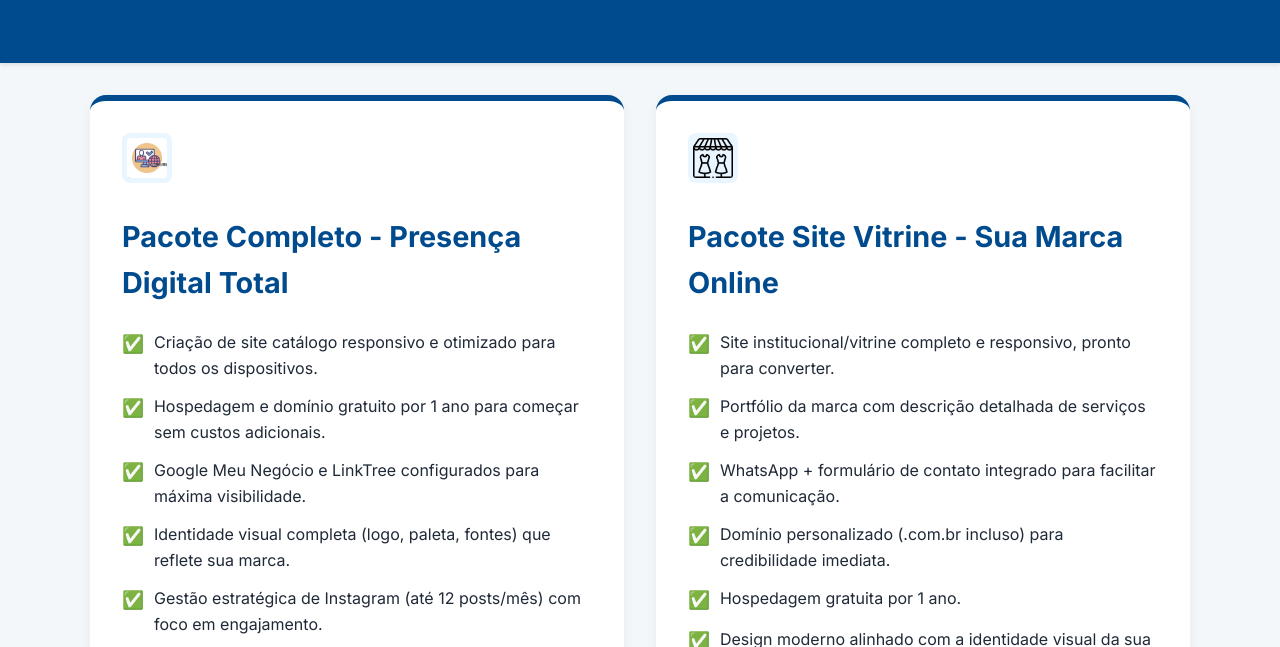
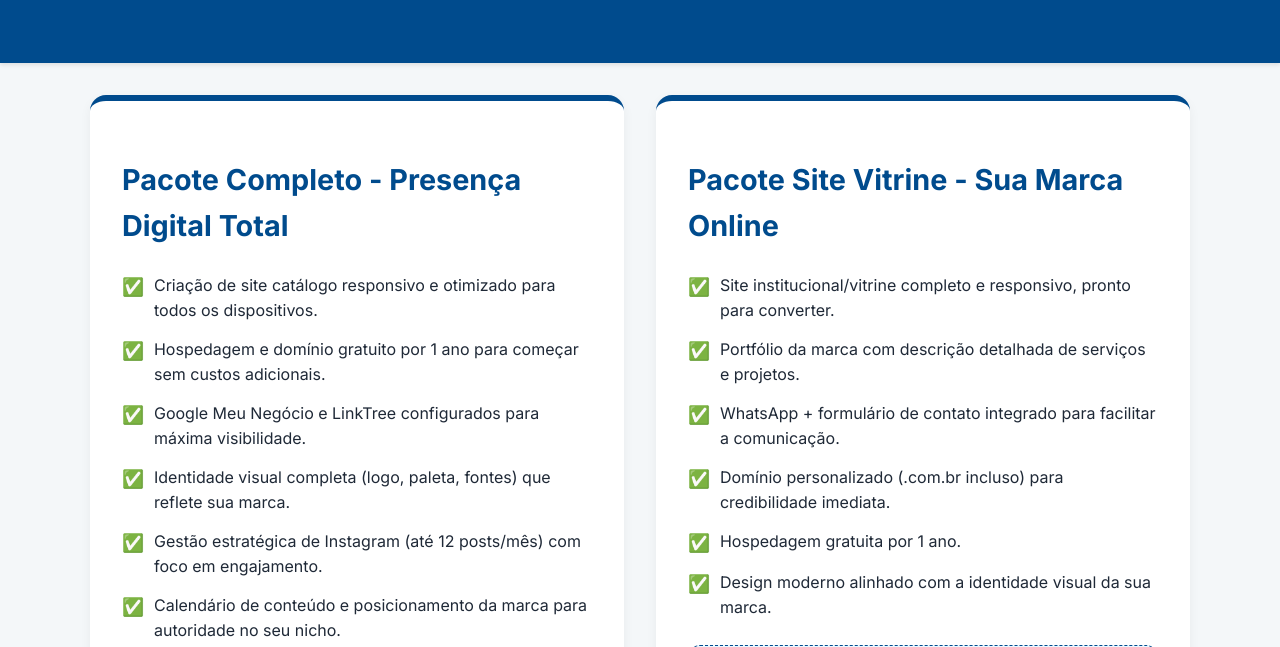
Before and after one commit to Gilb807/proposta-digital-estrategica, a plain HTML site: page index.html in a window 1280 px wide. Shown: the part 151-798 px from the top of the page. Drawn offline with Linux system fonts and the light colour scheme.

Commit message:
feat: Atualização do index.html com código fornecido pelo usuário

```diff
--- a/index.html
+++ b/index.html
@@ -17,7 +17,7 @@
     <div class="cards-grid">
       <!-- Pacote Completo -->
       <div class="card">
-        <img src="assets/pacote_completo.jpg" alt="Ícone de Presença Digital Total" class="card-icon"><h2>Pacote Completo - Presença Digital Total</h2>
+        <h2>Pacote Completo - Presença Digital Total</h2>
         <ul>
           <li>Criação de site catálogo responsivo e otimizado para todos os dispositivos.</li>
           <li>Hospedagem e domínio gratuito por 1 ano para começar sem custos adicionais.</li>
@@ -36,7 +36,7 @@
 
       <!-- Pacote Site Vitrine -->
       <div class="card">
-        <img src="assets/site_vitrine.png" alt="Ícone de Site Vitrine" class="card-icon"><h2>Pacote Site Vitrine - Sua Marca Online</h2>
+        <h2>Pacote Site Vitrine - Sua Marca Online</h2>
         <ul>
           <li>Site institucional/vitrine completo e responsivo, pronto para converter.</li>
           <li>Portfólio da marca com descrição detalhada de serviços e projetos.</li>
```
